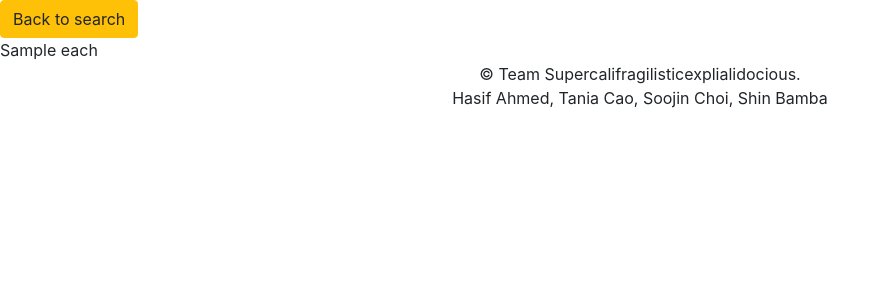
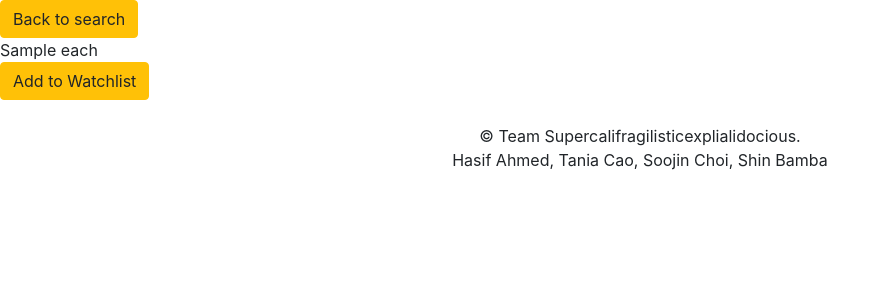
Before and after one commit to Soojin-C/supercalifragilisticexpialidocious, a Flask app: template templates/stockResults.html in a window 1280 px wide. Shown: the part 56-356 px from the top of the page, without its empty margins (0-890 px from the left). Run offline with Flask 2, Linux system fonts and the light colour scheme; the template is opened without the code that fills it: most values are stand-ins (such as "Sample title", 1, 10 or a date in 2020); some libraries are stand-ins or nearby versions.

Commit message:
watchlist functionality

```diff
--- a/app.py
+++ b/app.py
@@ -72,20 +72,53 @@ def stockResearch():
 
 @app.route("/stockResults")
 def stockResults():
-	search = " " + request.args["stock_info"].lower() + " "
-	companyCode = info.getSymbol(search)
-	if (companyCode == "NONE"):
-		print("bad search...")
-		flash ("No company of that name found...")
-		return redirect(url_for("stockResearch"))
-	#Each will hold a list with all the company info.
-	retval = {};
-	for each in companyCode:
-		print(each)
-		company_info = info.getStocks(each)
-		print(company_info)
-		retval[companyCode[each]] = company_info
-	return render_template("stockResults.html", logged_in = True, companyInfo = retval)
+	if "logged_in" in session:
+		search = " " + request.args["stock_info"].lower().replace("(&)", "") + " "
+		companyCode = info.getSymbol(search)
+		if (companyCode == "NONE"):
+			print("bad search...")
+			flash ("No company of that name found...")
+			return redirect(url_for("stockResearch"))
+		#Each will hold a list with all the company info.
+		retval = {}
+
+		for each in companyCode:
+			#print(each)
+			company_info = info.getStocks(each)
+			#print(company_info)
+
+			companyName = companyCode[each].replace(" ", "|~|~|")
+			watchlistYet = db.check_watchlist(session["logged_in"], companyCode[each])
+					        #[companyNAme + search_that_led, TRUE/FALSE]
+			watchlist_info = [companyName + "{!{!!}!}" + request.args["stock_info"], watchlistYet]
+
+			retval[companyCode[each]] = [company_info, watchlist_info]
+
+		return render_template("stockResults.html", logged_in = True, companyInfo = retval)
+	return redirect(url_for("home"))
+
+@app.route("/changeWatchlist", methods = ["GET", "POST"])
+def addWatchlist():
+	print ("request.args: " )
+	print ( request.args )
+	print ( "\n ------------")
+	print ("request.form: " )
+	print ( request.form )
+	print ( "\n -----------")
+
+	for each in request.args:
+		if request.args[each] == "Add to watchlist":
+			data = each.split("{!{!!}!}")
+			search = data[1]
+			companyName = data[0].replace("|~|~|"," ")
+			db.add_watchlist(session["logged_in"], companyName)
+		if request.args[each] == "Remove from watchlist":
+			data = each.split("{!{!!}!}")
+			search = data[1]
+			companyName = data[0].replace("|~|~|"," ")
+			db.remove_watchlist(session["logged_in"], companyName)
+	return redirect(url_for("stockResults", stock_info = search))
+
 
 if __name__ == "__main__":
     app.debug = True
--- a/templates/stockResults.html
+++ b/templates/stockResults.html
@@ -9,7 +9,17 @@
 </form>
 
 {% for each in companyInfo %}
-{{ each }} <br>
+{{ each }}
+  {% if not companyInfo[each][1][1] %}
+  <form action = "/changeWatchlist">
+    <div class="center"><button type="submit" class="btn btn-warning" id="add_btn" name = {{companyInfo[each][1][0]}} value = "Add to watchlist"> Add to Watchlist</button></div>
+  </form>
+  {% else %}
+  <form action = "/changeWatchlist">
+    <div class="center"><button type="submit" class="btn btn-warning" id="remove_btn" name = {{companyInfo[each][1][0]}} value = "Remove from watchlist"> Remove from Watchlist</button></div>
+  </form>
+  {% endif %}
+<br>
 {% endfor %}
 
 {% endblock %}
--- a/util/db.py
+++ b/util/db.py
@@ -3,7 +3,7 @@ DB_FILE = "data/stock.db"
 
 def create_tables():
     """Creates tables for users' info, portfolios, users' stocks and watchlist"""
-    db = sqlite3.connect(DB_FILE)
+    db = sqlite3.connect("../" + DB_FILE)
     c = db.cursor()
     command = "CREATE TABLE user_info (username TEXT, password TEXT)"
     c.execute(command)
@@ -79,7 +79,7 @@ def add_watchlist(user, new_watchlist):
     db = sqlite3.connect(DB_FILE)
     c = db.cursor()
 
-    if (check_exist(user, new_watchlist)):
+    if (check_watchlist(user, new_watchlist)):
         db.close()
         return False
     c.execute("INSERT INTO watchlist VALUES(?, ?)", (user, new_watchlist))
@@ -140,6 +140,18 @@ def get_stocks(user):
     db.commit()
     db.close()
 
+def check_watchlist(user, company_name):
+    db = sqlite3.connect(DB_FILE)
+    c = db.cursor()
+
+    for each in c.execute("SELECT watchlist.stock_name FROM watchlist WHERE username = '{}'".format(user)):
+        if(each[0] == company_name):
+            db.close()
+            return True
+
+    db.close()
+    return False
+
 #create_tables()
 
 #buy_stock('user', 'new_stock_name', 10, 100)
```
Also changed, not shown: data/stock.db.
